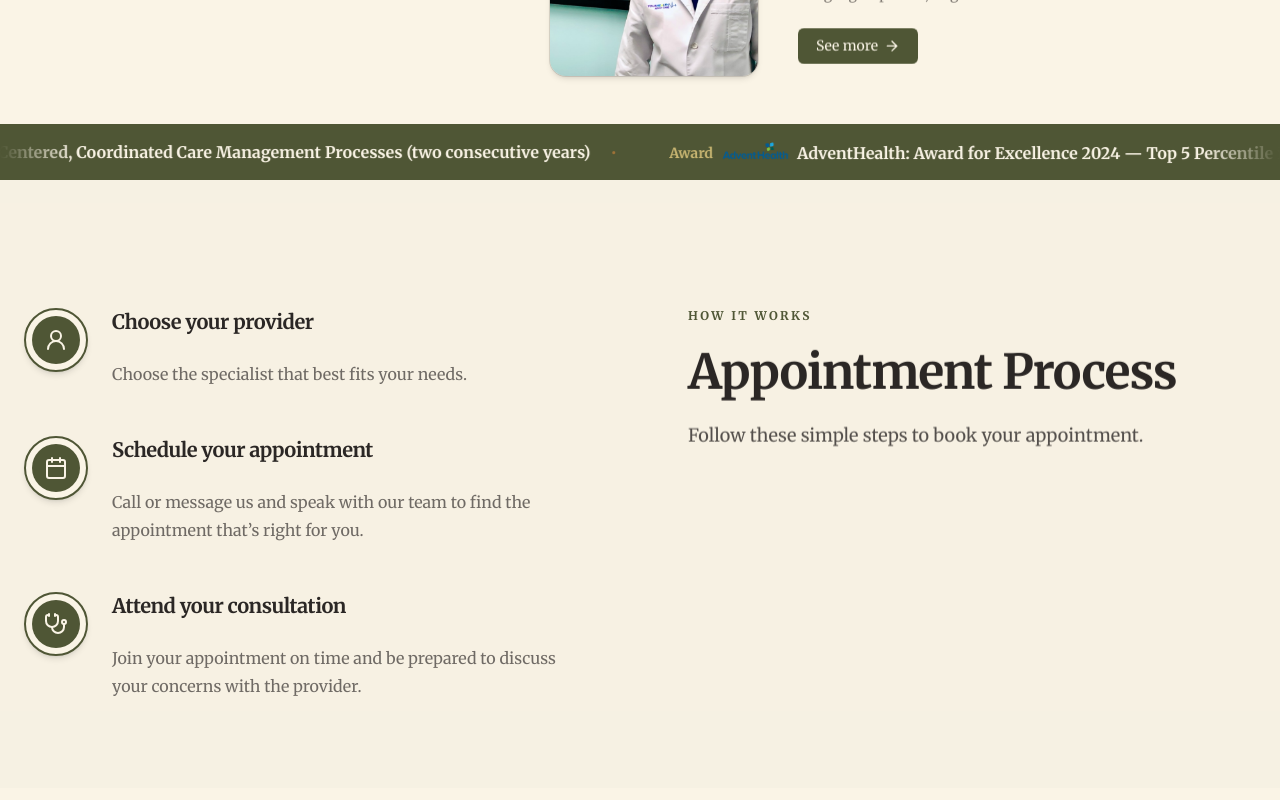
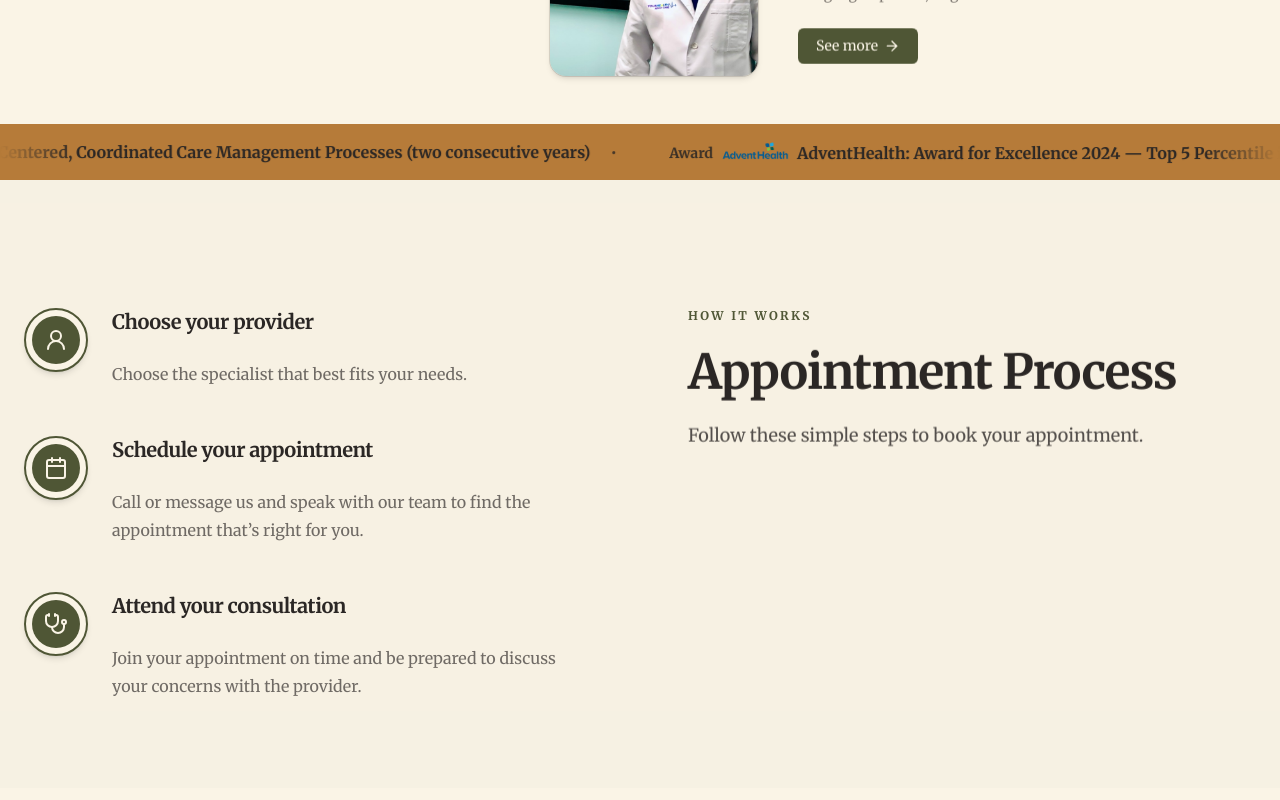
Before and after one commit to sipry/adult-clinic, a Next.js app: page / in a window 1280 px wide. Shown: the part 3100-3900 px from the top of the page. Built offline with nearby package versions, Linux system fonts and the light colour scheme.

Commit message:
Update AwardsStrip component colors for improved contrast and readability; modify clinic title translation for consistency

```diff
--- a/src/app/components/awardsStrip.tsx
+++ b/src/app/components/awardsStrip.tsx
@@ -54,8 +54,8 @@ const AwardsStrip: FC = () => {
       role="region"
       aria-label={t("awards.regionLabel")}
       style={{
-        backgroundColor: PALETTE.olive, // fondo contrastante
-        color: PALETTE.cream, // texto claro
+        backgroundColor: PALETTE.amber, // fondo contrastante
+        color: PALETTE.dark, // texto claro
       }}
     >
       <div
@@ -117,11 +117,11 @@ const StripCopy: FC<{ awards: AwardItem[]; ariaHidden?: boolean }> = ({
         const content = (
           <span
             className="inline-flex items-center gap-2 text-sm sm:text-base font-semibold px-1 transition-colors duration-200"
-            style={{ color: PALETTE.cream }}
+            style={{ color: PALETTE.dark }}
           >
             <span
               className="text-xs sm:text-sm"
-              style={{ color: PALETTE.ochre, opacity: 0.9 }}
+              style={{ color: PALETTE.dark, opacity: 0.9 }}
             >
               {t("awards.label")}
             </span>
@@ -148,7 +148,7 @@ const StripCopy: FC<{ awards: AwardItem[]; ariaHidden?: boolean }> = ({
                 rel="noopener noreferrer"
                 aria-label={t("awards.linkLabel")}
                 className="hover:opacity-90 focus-visible:outline-none focus-visible:ring-2 focus-visible:ring-[rgba(250,244,230,0.5)] rounded-sm"
-                style={{ color: PALETTE.cream }}
+                style={{ color: PALETTE.dark }}
               >
                 {content}
               </a>
@@ -157,7 +157,7 @@ const StripCopy: FC<{ awards: AwardItem[]; ariaHidden?: boolean }> = ({
             )}
             <span
               className="mx-4"
-              style={{ color: PALETTE.amber, opacity: 0.8 }}
+              style={{ color: PALETTE.dark, opacity: 0.8 }}
               aria-hidden="true"
             >
               •
--- a/src/app/contexts/TranslationContext.tsx
+++ b/src/app/contexts/TranslationContext.tsx
@@ -597,7 +597,7 @@ const translations: Record<Language, Record<string, TranslationValue>> = {
 
     // Clinica
     'clinic.pretitle': 'Our office',
-    'clinic.title': 'A Place Designed for Your Little Ones’ Comfort',
+    'clinic.title': 'A place designed for your Comfort',
     'clinic.cta': 'View Gallery',
 
     // Adult / Clinic for adults (traducción fiel del original)
```
